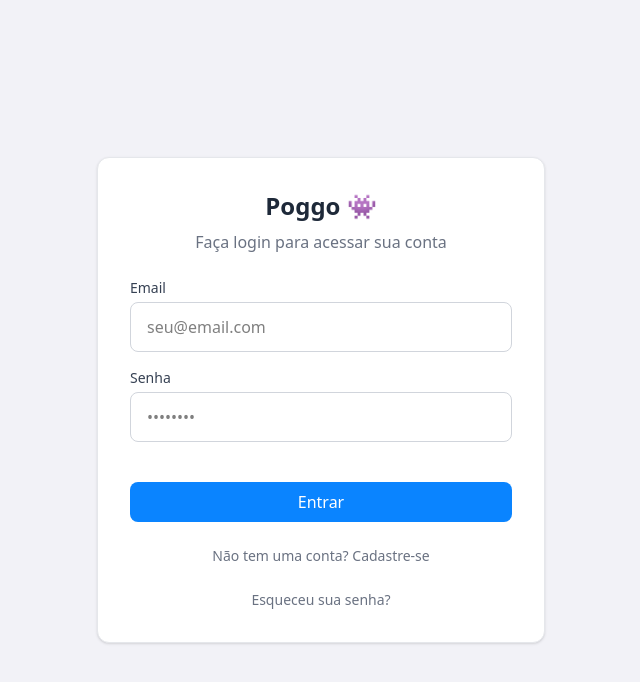
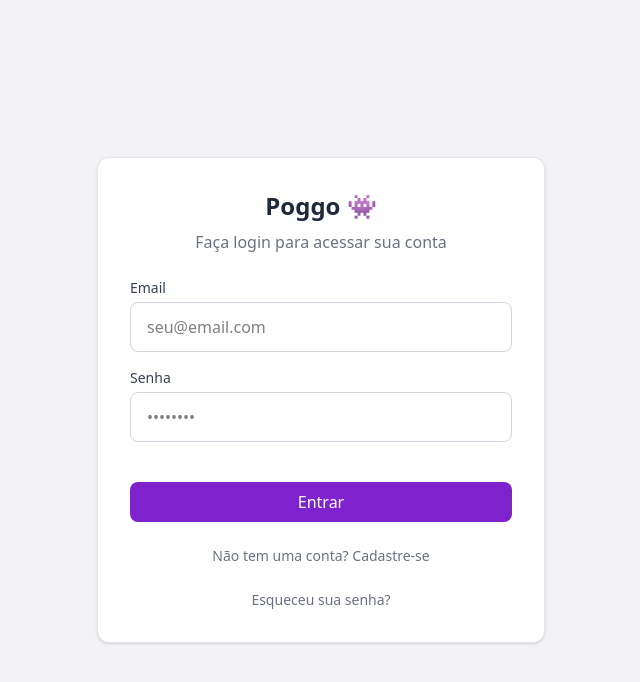
Before and after one commit to jxnathas/gestao-eventos, a Next.js app: page /login in a window 1280 px wide. Shown: the top 682 px of the page, without its empty margins (319-959 px from the left). Built offline with nearby package versions, Linux system fonts and the light colour scheme.

Commit message:
Refactor: EventDetailsPage usando parametro correto; Fix link de evento em PublicEventsPage; Alguns ajustes globals.css

```diff
--- a/src/app/(public)/event/[id]/page.tsx
+++ b/src/app/(public)/event/[id]/page.tsx
@@ -6,15 +6,19 @@ import api from '@/lib/api/api';
 import { notFound } from 'next/navigation';
 import router from 'next/router';
 import { useState, useEffect } from 'react';
+import Image from 'next/image';
+import { Event } from '@/types/events';
+import React from 'react';
 
-export default function EventDetailsPage({ params }: { params: { id: string } }) {
+export default function EventDetailsPage({ params }: { params: Promise<{ id: string }> }) {
   const [event, setEvent] = useState<Event | null>(null);
   const [selectedSector, setSelectedSector] = useState<string | null>(null);
+  const { id } = React.use(params);
 
   useEffect(() => {
     const fetchEvent = async () => {
       try {
-        const response = await api.get(`/events/${params.id}?_embed=sectors`);
+        const response = await api.get(`/events/${id}?_embed=sectors`);
         setEvent(response.data);
       } catch (error) {
         console.error('Erro ao carregar evento:', error);
@@ -23,7 +27,7 @@ export default function EventDetailsPage({ params }: { params: { id: string } })
     };
 
     fetchEvent();
-  }, [params.id]);
+  }, [id]);
 
   if (!event) {
     return (
--- a/src/app/(public)/event/page.tsx
+++ b/src/app/(public)/event/page.tsx
@@ -79,7 +79,7 @@ const EventCard = ({ event }: { event: Event }) => (
       </div>
 
       <Button
-        href={`/events/${event.id}`}
+        href={`/event/${event.id}`}
         variant="primary"
         className="w-full"
       >
--- a/src/components/ui/Header.tsx
+++ b/src/components/ui/Header.tsx
@@ -7,7 +7,7 @@ export const Header = () => {
 
   return (
     <header className="border-b border-gray-200 bg-white/80 backdrop-blur-sm sticky top-0 z-50 w-full">
-      <div className="w-full px-4 py-3 flex justify-between items-center">
+      <div className="w-full px-4 py-3 flex justify-between items-center border-t-8 border-purple-800">
         <div className="flex items-center">
           <h1 className="text-xl font-bold text-gray-800">Poggo👾Eventos</h1>
         </div>
--- a/src/styles/globals.css
+++ b/src/styles/globals.css
@@ -2,7 +2,8 @@
 
 @layer base {
   :root {
-    --primary: 10 132 255;
+    --primary: 126 34 206;
+    --primary-light: 168 85 247;
     --secondary: 40 205 130;
     --background: 242 242 247;
     --danger: 239 68 68;
@@ -47,5 +48,6 @@
 
   .action-button:hover {
     @apply transform scale-[1.02] shadow-md;
+    background-color: rgb(var(--primary-light));
   }
 }
```
